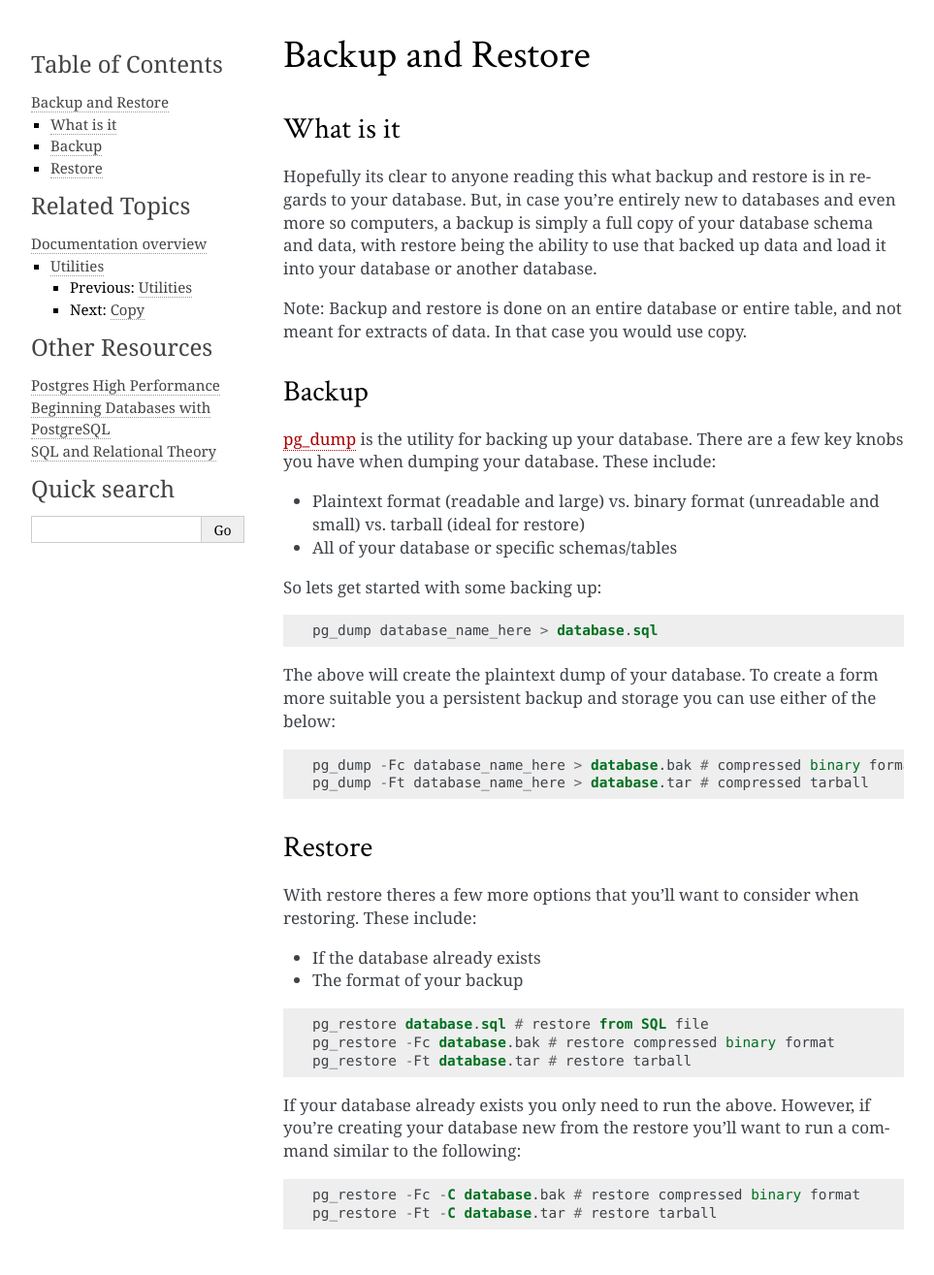
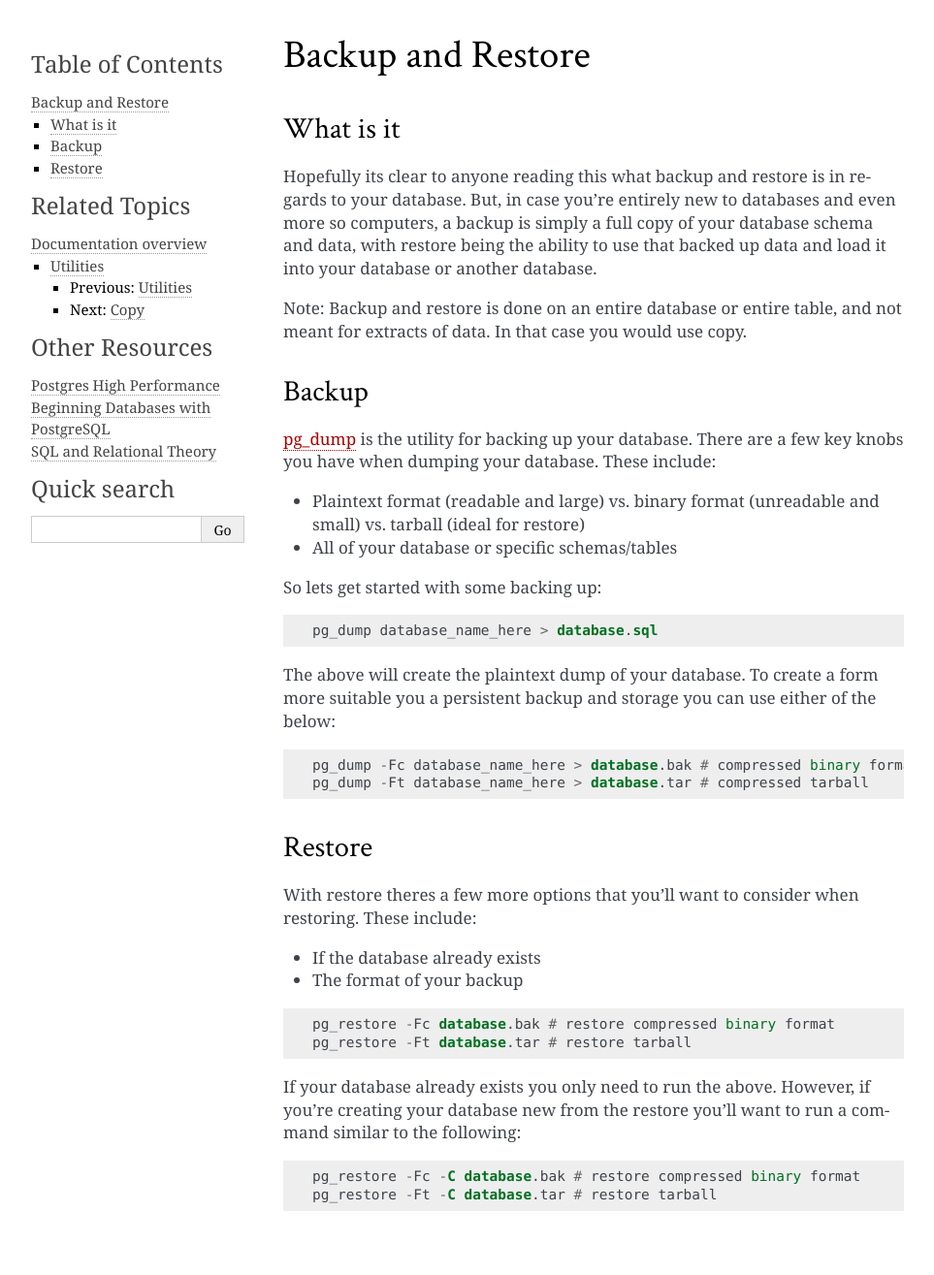
Before and after one commit to craigkerstiens/postgresguide.com, a Sphinx documentation site: the page built from source/utilities/backup-restore.rst, in a window 1280 px wide. Shown: the whole page at 97% size, without its empty margins (148-1111 px from the left). Built offline with Sphinx 7.4.7, drawn with Linux system fonts in a browser that asks for light colours.

Commit message:
updating backup restore to have correct restore

```diff
--- a/source/utilities/backup-restore.rst
+++ b/source/utilities/backup-restore.rst
@@ -40,7 +40,6 @@
 
 .. code-block:: sql
 
-    pg_restore database.sql # restore from SQL file
     pg_restore -Fc database.bak # restore compressed binary format
     pg_restore -Ft database.tar # restore tarball
 
```
